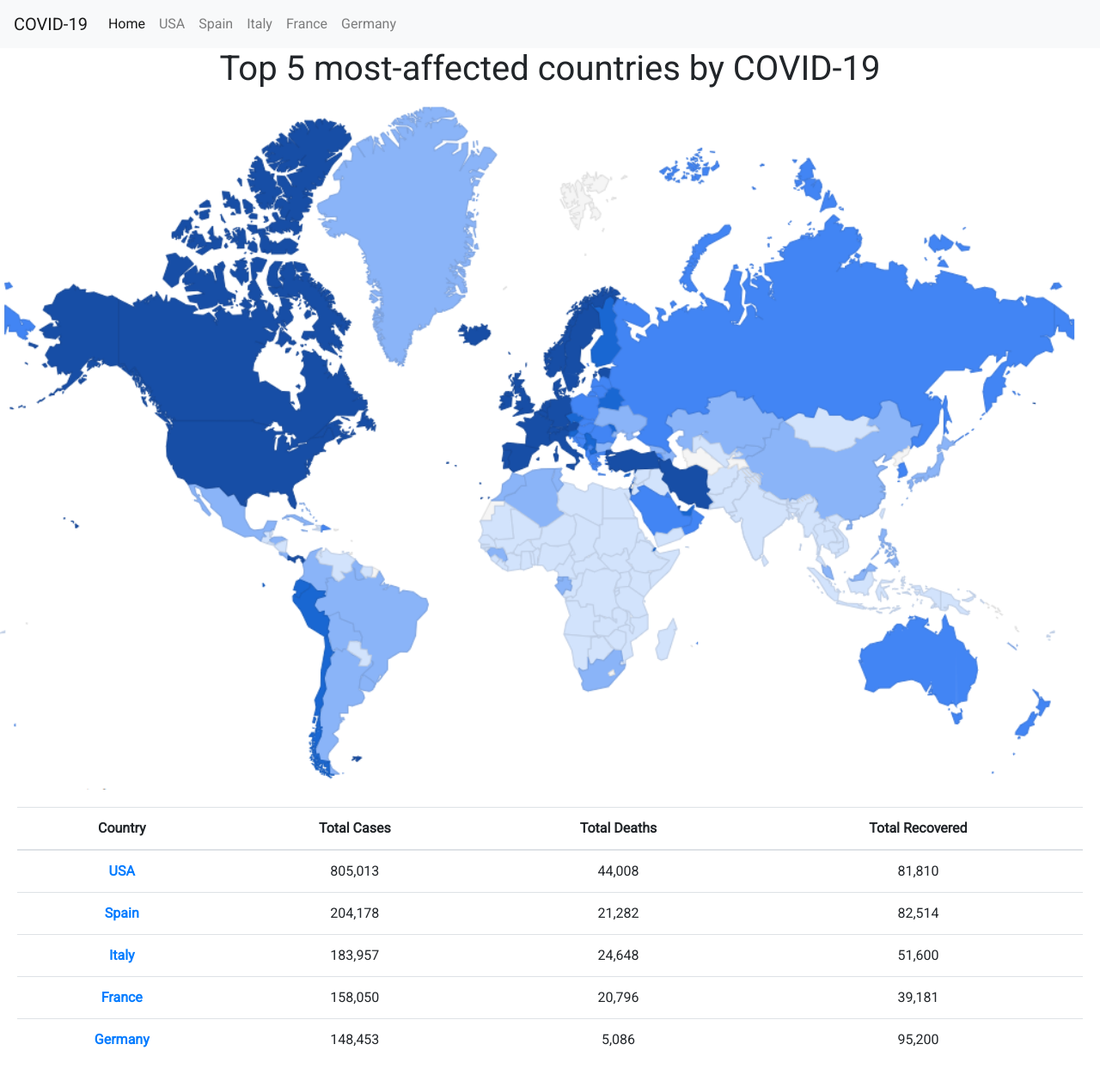
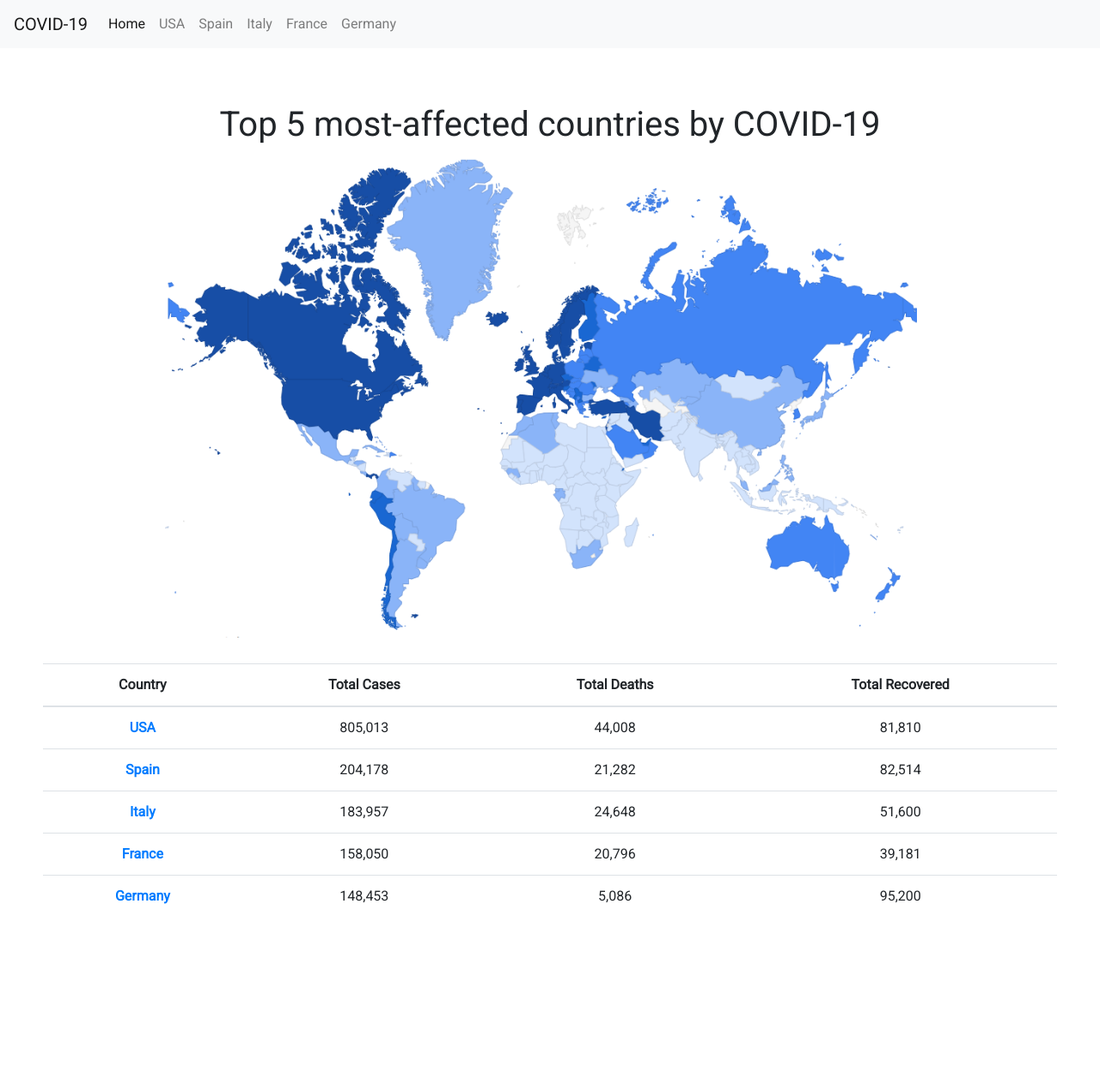
Before and after one commit to nachov99/project0, a plain HTML site: page index.html in a window 1280 px wide. Shown: the whole page at 86% size. After the commit the page ends 1113 px from the top, so only its background shows below. Drawn offline with nearby package versions, Linux system fonts and the light colour scheme.

Commit message:
Modified css

```diff
--- a/style.css
+++ b/style.css
@@ -1,15 +1,24 @@
-/*html {
+@media html {
   font-size: calc(1em + 1vw);
-}*/
+}
 body {
   text-align: center;
   font-family: 'Roboto', sans-serif;
+  background-color: white;
+
+}
+
+h1{
+  margin-top: 65px;
 }
 
 #container{
-  padding: 20px;
+  padding-top: 30px;
+  padding-bottom: 30px;
+  padding-left: 50px;
+  padding-right: 50px;
 }
 
 img{
-  width:100%;
+  max-width: 70%;
 }
```
Also changed, not shown: 1 other file.
